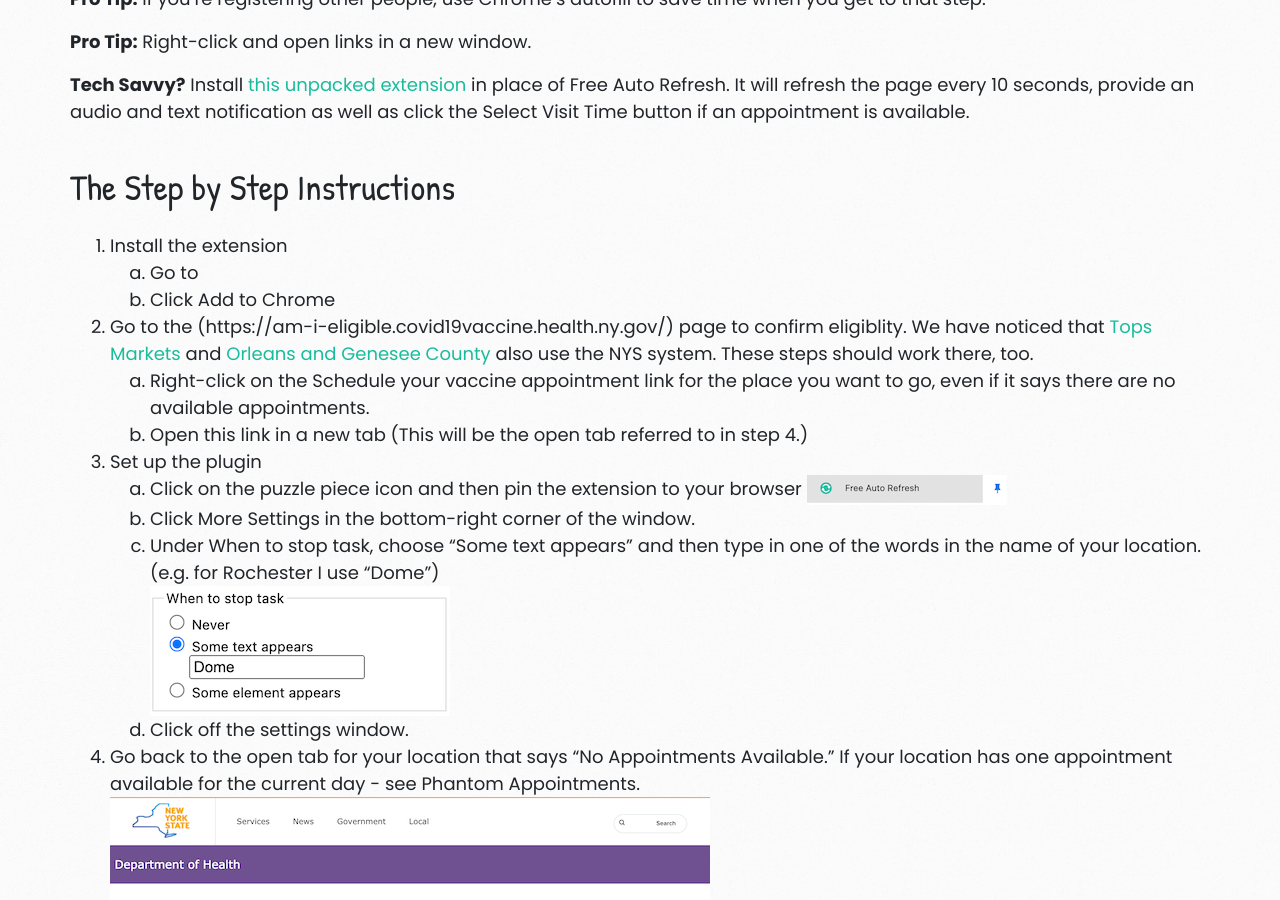
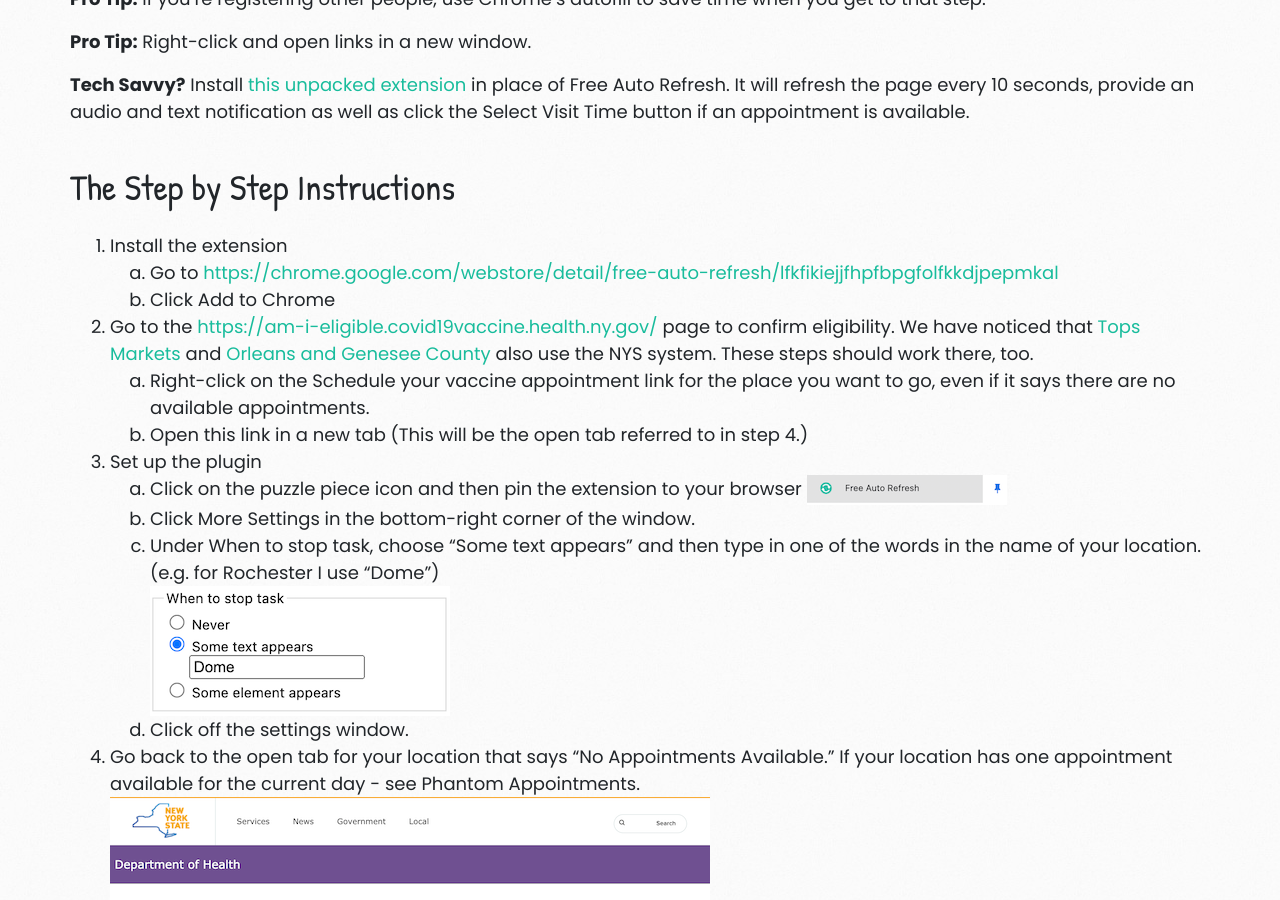
Before and after one commit to loganrath/dwap-main, a Jekyll site: the page built from our-process.md, in a window 1280 px wide and 900 px high, scrolled down 768 px. Built offline with Jekyll 4.4.1, drawn with Linux system fonts in a browser that asks for light colours; nearby versions of some CDN libraries.

Commit message:
spelling error

```diff
--- a/our-process.md
+++ b/our-process.md
@@ -21,9 +21,9 @@ Install the [Free Auto Refresh addon](https://www.google.com/url?q=https://chrom
 
 # The Step by Step Instructions
 1. Install the extension
-   1. Go to [](https://chrome.google.com/webstore/detail/free-auto-refresh/lfkfikiejjfhpfbpgfolfkkdjpepmkal)
+   1. Go to [https://chrome.google.com/webstore/detail/free-auto-refresh/lfkfikiejjfhpfbpgfolfkkdjpepmkal](https://chrome.google.com/webstore/detail/free-auto-refresh/lfkfikiejjfhpfbpgfolfkkdjpepmkal)
    2. Click Add to Chrome
-2. Go to the (https://am-i-eligible.covid19vaccine.health.ny.gov/) page to confirm eligiblity. We have noticed that [Tops Markets](https://www.topsmarkets.com/Covid19Vaccinations/){:target="_blank"} and [Orleans and Genesee County](https://orleanscountyny.com/covid-19-vaccination/){:target="_blank"} also use the NYS system. These steps should work there, too.
+2. Go to the [https://am-i-eligible.covid19vaccine.health.ny.gov/](https://am-i-eligible.covid19vaccine.health.ny.gov/) page to confirm eligibility. We have noticed that [Tops Markets](https://www.topsmarkets.com/Covid19Vaccinations/){:target="_blank"} and [Orleans and Genesee County](https://orleanscountyny.com/covid-19-vaccination/){:target="_blank"} also use the NYS system. These steps should work there, too.
    1. Right-click on the Schedule your vaccine appointment link for the place you want to go, even if it says there are no available appointments.
    2. Open this link in a new tab  (This will be the open tab referred to in step 4.)
 3. Set up the plugin
```
